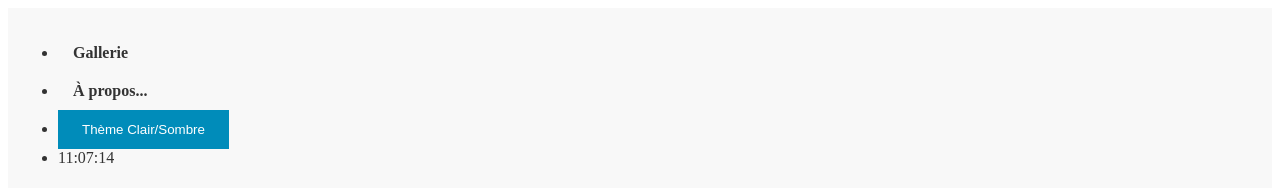
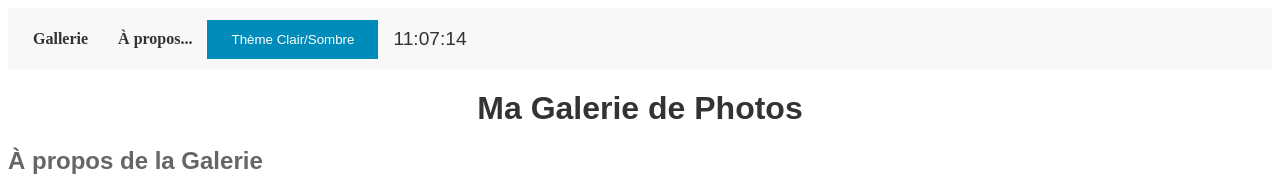
Before and after one commit to AnthonyNap/Galerie-Photos, a plain HTML site: page index.html in a window 1280 px wide. Shown: the top 188 px of the page. Drawn offline with Linux system fonts and the light colour scheme.

Commit message:
Projet Initial Gallerie

```diff
--- a/style.css
+++ b/style.css
@@ -1,5 +1,5 @@
 body {
-    transition: background-color 0.5s ease, color 0.5s ease;
+    transition: background-color 1s ease, color 1s ease;
 }
 
 /* Thème sombre général */
@@ -97,14 +97,37 @@ h2 {
     color: #666;
 }
 
-/* navigation */
+/* Navigation */
 nav {
     background-color: #f8f8f8;
     color: #333;
     padding: 10px;
-    display: flex;
-    justify-content: space-between;
+    display: flex; /* Utilise flexbox pour aligner les éléments */
+    justify-content: space-between; /* Sépare les éléments entre deux extrémités */
+    gap: 20px; /* Espace entre les éléments */
     align-items: center;
+}
+
+nav a, nav span {
+    text-decoration: none;
+    color: inherit;
+    padding: 10px 15px;
+    display: inline-block;
+    font-weight: bold;
+}
+
+/* Stylisation de la barre de navigation */
+nav ul {
+    list-style-type: none; /* Enlève les puces de la liste */
+    margin: 0; /* Enlève la marge par défaut */
+    padding: 0; /* Enlève le padding par défaut */
+    display: flex; /* Affiche les éléments de la liste en ligne */
+    justify-content: space-between; /* Répartit l'espace uniformément entre les éléments */
+    align-items: center; /* Centre les éléments verticalement */
+}
+
+nav li {
+    margin: 0;
 }
 
 nav.dark-theme {
@@ -112,16 +135,21 @@ nav.dark-theme {
     color: #f8f8f8;
 }
 
-nav a {
-    text-decoration: none;
-    color: inherit;
-    padding: 10px 15px;
-    display: inline-block;
-    font-weight: bold;
+nav a:hover {
+    background-color: #f4f4f4;
 }
 
-nav a:hover {
-    background-color: #f4f4f4;
+/* Stylisation de l'heure */
+#clock {
+    font-family: 'Arial', sans-serif; /* Utilise la police de ton choix */
+    font-size: 1.2em; /* Ajuste la taille de la police */
+    color: #333; /* Couleur du texte pour le thème clair */
+    padding: 10px 15px; /* Ajuste le padding pour l'espacement */
+    text-align: right; /* Alignement du texte à droite */
+}
+
+.dark-theme #horloge {
+    color: #fff
 }
 
 /* button */
```
